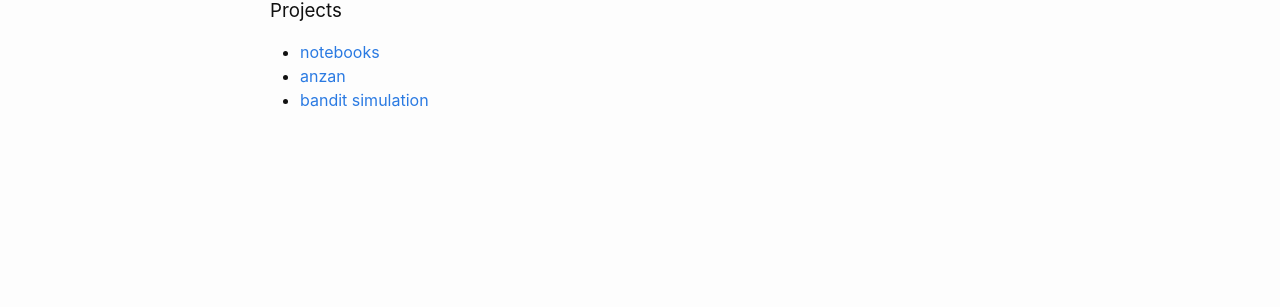
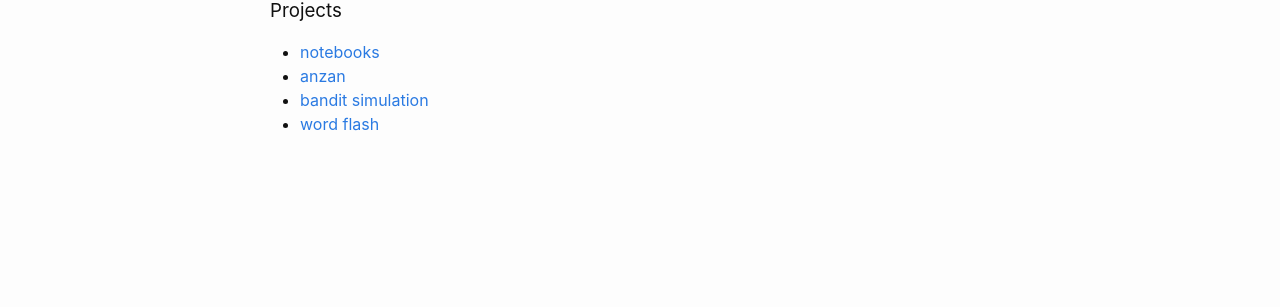
Before and after one commit to harperfu6/harperfu6.github.io, a Jekyll site: the page built from index.md, in a window 1280 px wide. Shown: the part 134-441 px from the top of the page. Built offline with Jekyll 4.4.1, drawn with Linux system fonts in a browser that asks for light colours.

Commit message:
add word flash project

```diff
--- a/index.md
+++ b/index.md
@@ -8,6 +8,8 @@ layout: home
 - [essay](/essay.md)
 
 ### Projects
+
 - [notebooks](/notebooks.md)
 - [anzan](https://anzan-seven.vercel.app)
 - [bandit simulation](https://5s39uujxa0.execute-api.ap-northeast-1.amazonaws.com)
+- [word flash](https://6eu88dbkm9.execute-api.ap-northeast-1.amazonaws.com/)
```
